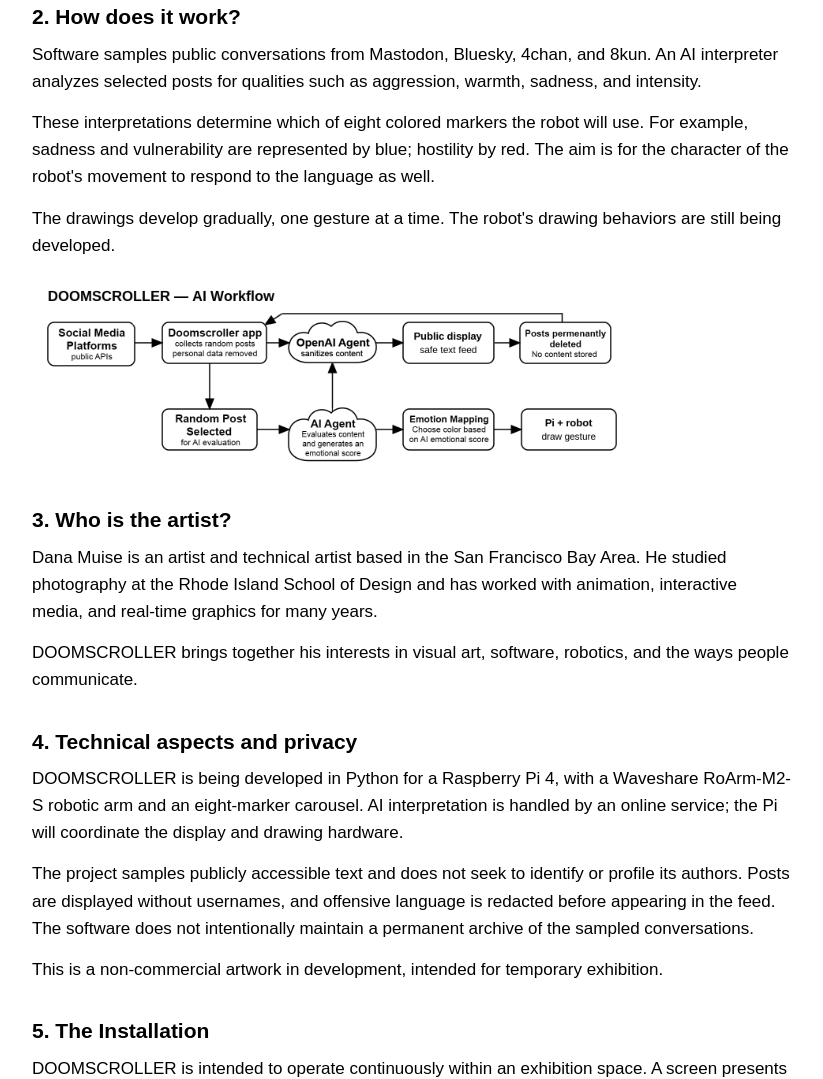
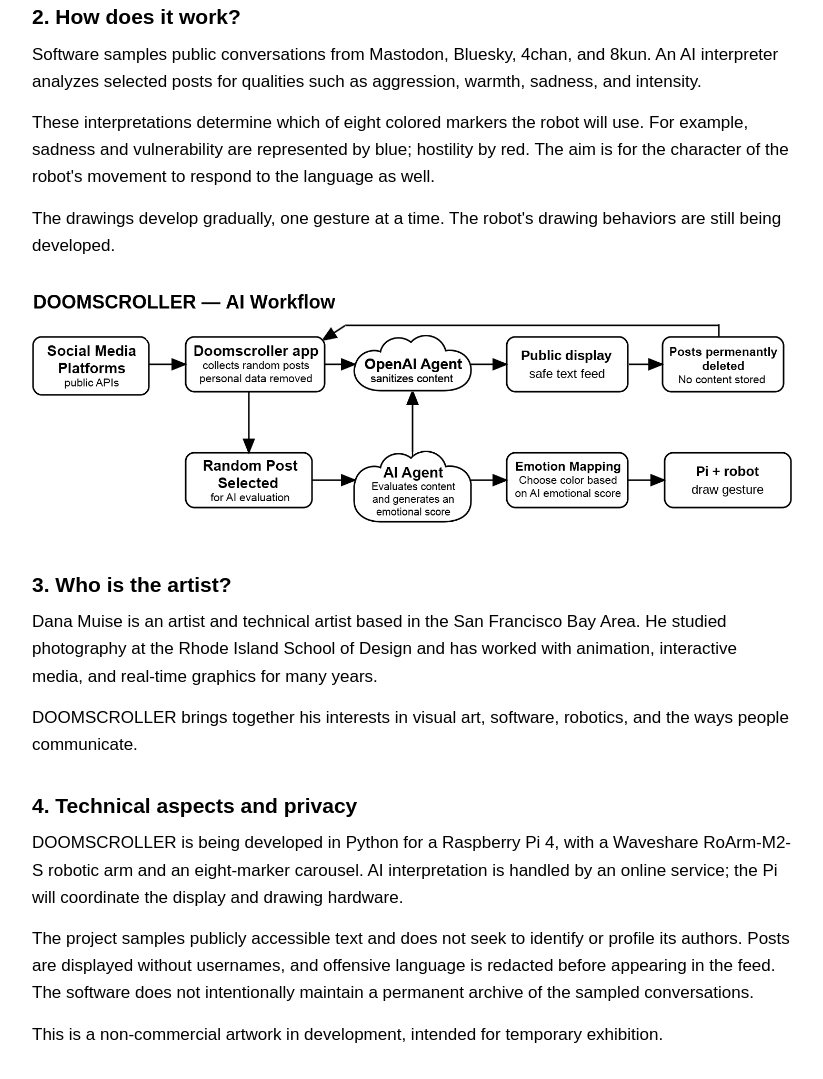
Before and after one commit to danamuise/ChatterFeed, a plain HTML site: page docs/index.html in a window 1280 px wide. Shown: the part 1114-2193 px from the top of the page, without its empty margins (228-1051 px from the left). Drawn offline with Linux system fonts and the light colour scheme.

Commit message:
Expand DOOMSCROLLER workflow graphic to 800px while keeping mobile fit

```diff
--- a/docs/index.html
+++ b/docs/index.html
@@ -55,10 +55,11 @@
     }
     .workflow-image {
       display: block;
-      width: 100%;
-      max-width: 600px;
+      width: min(800px, calc(100vw - 36px));
+      max-width: none;
       height: auto;
-      margin: 20px 0 8px;
+      margin: 20px 0 8px 50%;
+      transform: translateX(-50%);
     }
     .artwork-details {
       max-width: 560px;
@@ -118,7 +119,7 @@
       <p>Software samples public conversations from Mastodon, Bluesky, 4chan, and 8kun. An AI interpreter analyzes selected posts for qualities such as aggression, warmth, sadness, and intensity.</p>
       <p>These interpretations determine which of eight colored markers the robot will use. For example, sadness and vulnerability are represented by blue; hostility by red. The aim is for the character of the robot's movement to respond to the language as well.</p>
       <p>The drawings develop gradually, one gesture at a time. The robot's drawing behaviors are still being developed.</p>
-      <img class="workflow-image" src="doomscroller_ai_workflow.png" alt="DOOMSCROLLER workflow diagram showing public social media feeding AI sanitization and emotion interpretation, followed by color selection and robotic drawing" width="600" loading="lazy">
+      <img class="workflow-image" src="doomscroller_ai_workflow.png" alt="DOOMSCROLLER workflow diagram showing public social media feeding AI sanitization and emotion interpretation, followed by color selection and robotic drawing" width="800" loading="lazy">
     </section>
 
     <section>
```
